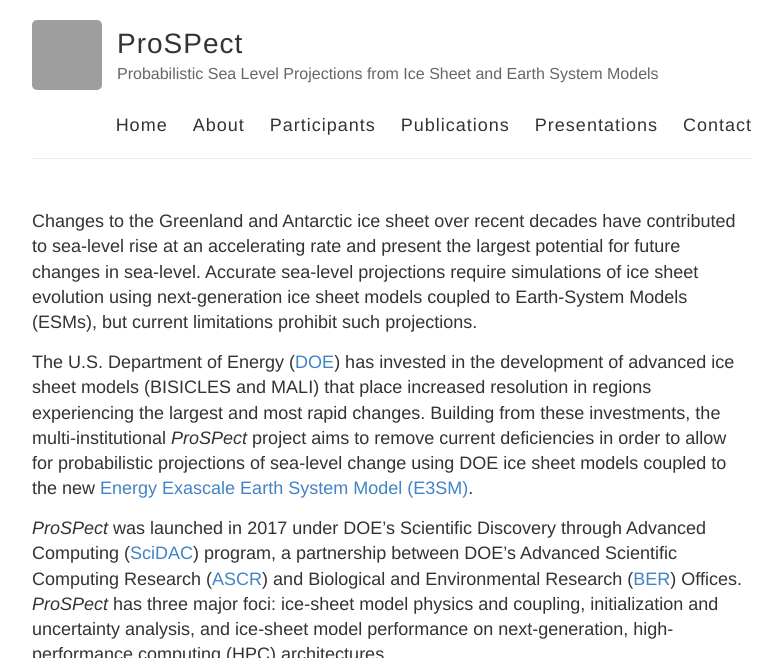
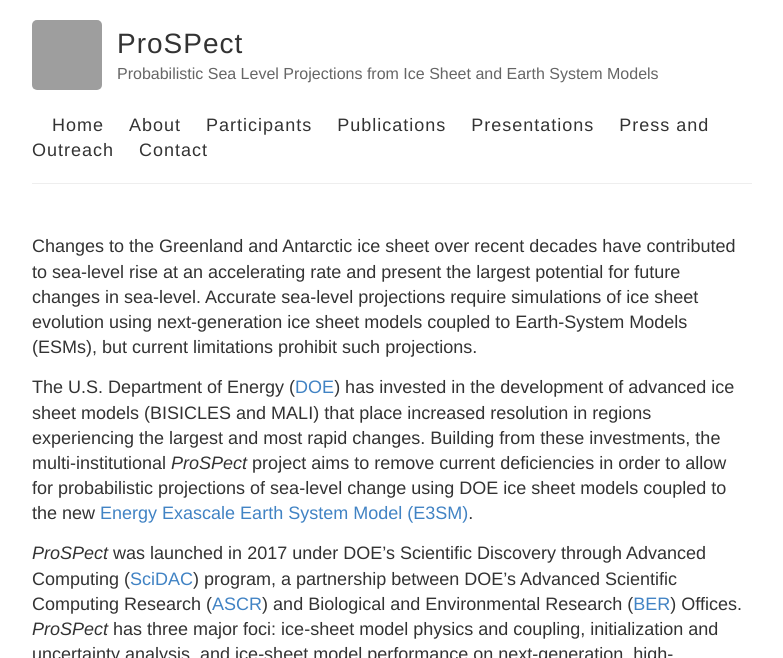
Before and after one commit to SLE-E3SM/SLE-E3SM.github.io, a Jekyll site: the page built from index.md, in a window 1280 px wide and 900 px high, cut to the strip 0-658 px from the top of the window. Shown: the whole strip, without its empty margins (248-1031 px from the left). Built offline with Jekyll 4.4.1, drawn with Linux system fonts in a browser that asks for light colours; grey boxes are pictures that could not be loaded.

```diff
--- a/_layouts/default.html
+++ b/_layouts/default.html
@@ -32,6 +32,7 @@
             <a href="{{ site.baseurl }}/participants">Participants</a>
             <a href="{{ site.baseurl }}/publications">Publications</a>
             <a href="{{ site.baseurl }}/presentations">Presentations</a>
+            <a href="{{ site.baseurl }}/presentations">Press and Outreach</a>
             <a href="{{ site.baseurl }}/contact">Contact</a>
           </nav>
         </header>
```
